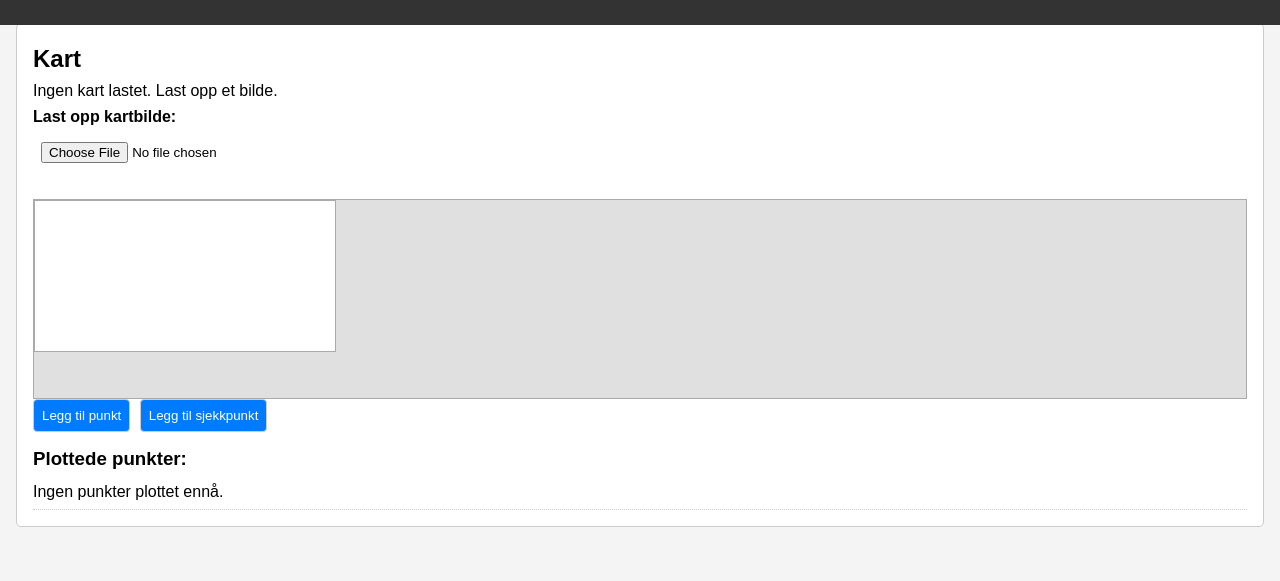
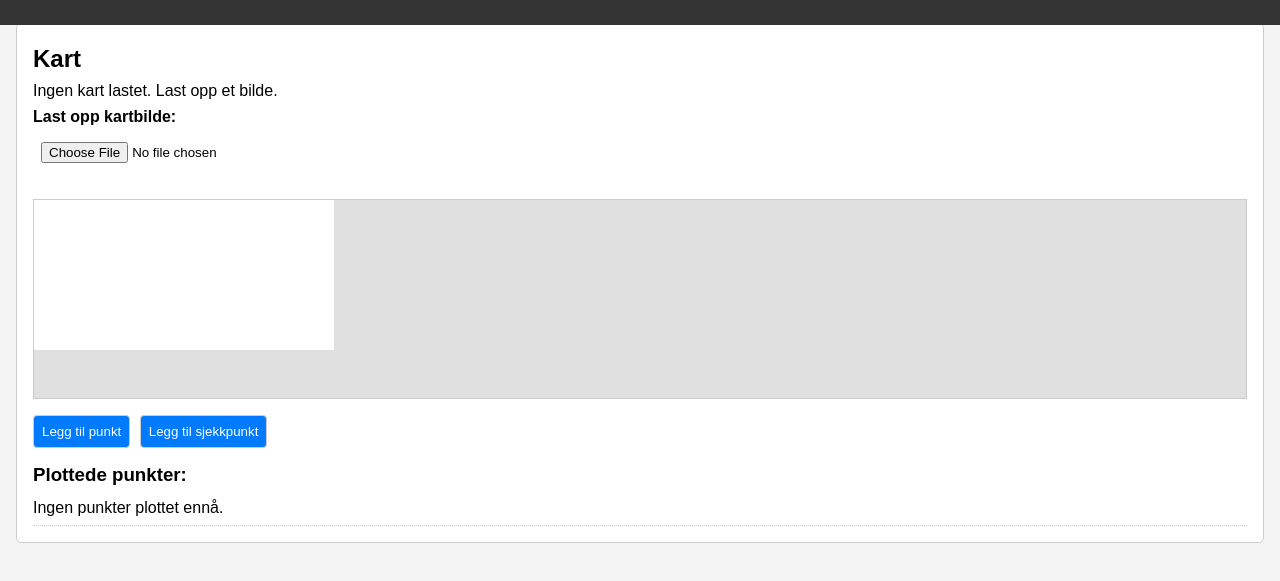
Before and after one commit to Hrafnir/Troppen, a plain HTML site: page index.html in a window 1280 px wide. Shown: the part 109-690 px from the top of the page. Drawn offline with Linux system fonts and the light colour scheme.

Commit message:
Update style.css

```diff
--- a/style.css
+++ b/style.css
@@ -232,16 +232,18 @@ button#clear-data-button:hover {
     justify-content: center; /* Sentrer horisontalt */
     align-items: center; /* Sentrer vertikalt */
     overflow: auto; /* Viktig for scrolling av store kart */
-    max-height: 70vh; /* Begrens høyden for å unngå at den tar hele skjermen */
+    /* Fjernet max-height: 70vh; for å la den vokse mer */
+    border: 1px solid #ccc; /* Ramme rundt displayområdet */
+    margin-bottom: 1rem; /* Litt luft under kartområdet */
 }
 
 #map-canvas {
     background-color: #ffffff; /* Hvit bakgrunn for selve canvas hvis bildet er mindre */
-    /* Max-width/height settes av JS, men kan ha en generell max her også */
      max-width: 100%;
-     /* max-height settes av JS basert på bilde */
+     /* height settes av JS basert på bilde */
      display: block; /* Standard for canvas */
-     border: 1px solid #aaa; /* Tynn ramme rundt canvas */
+     /* Flyttet border til #map-display-area */
+     /* border: 1px solid #aaa; */
 }
 
 /* Styling for aktive modusknapper */
```
